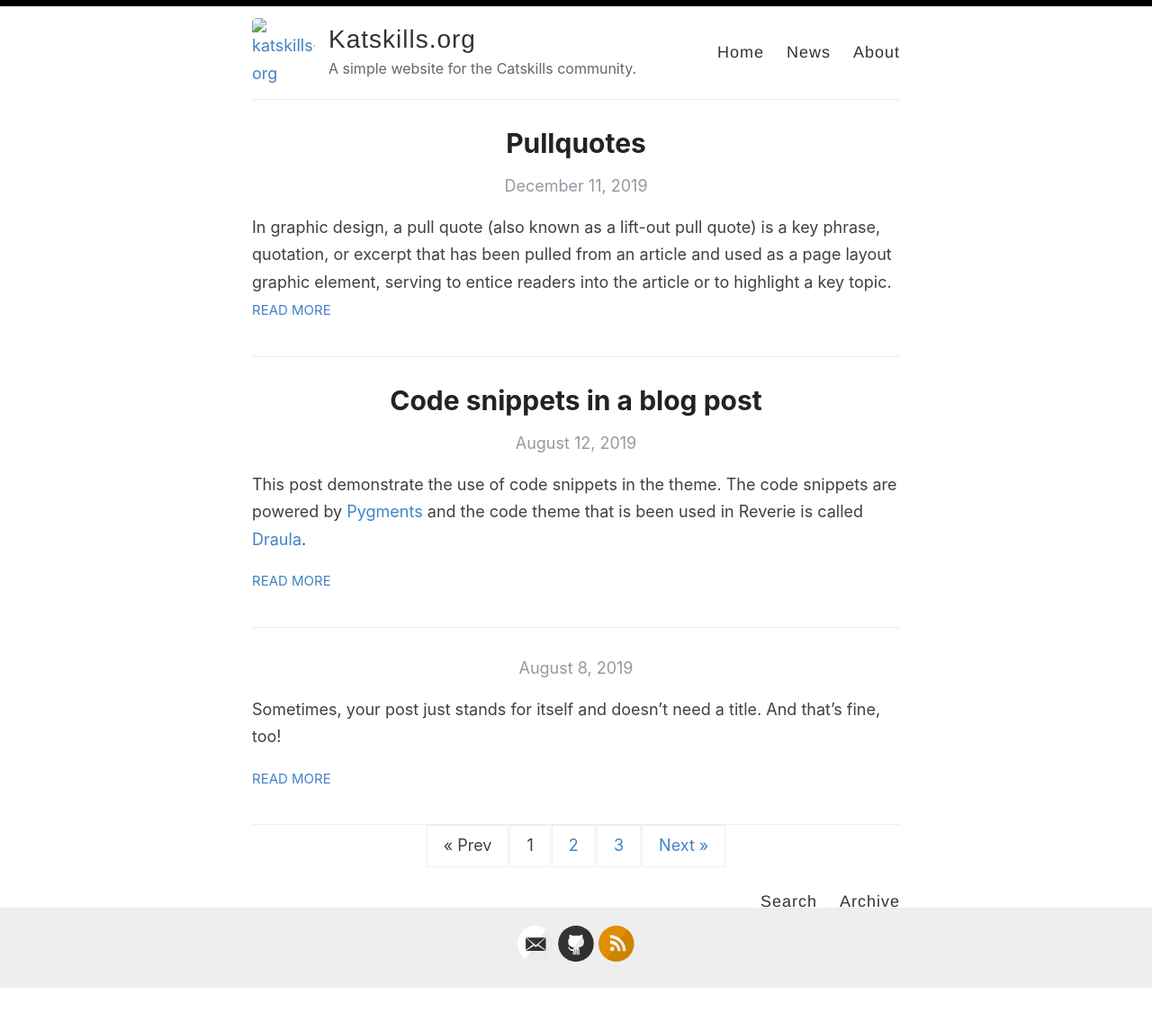
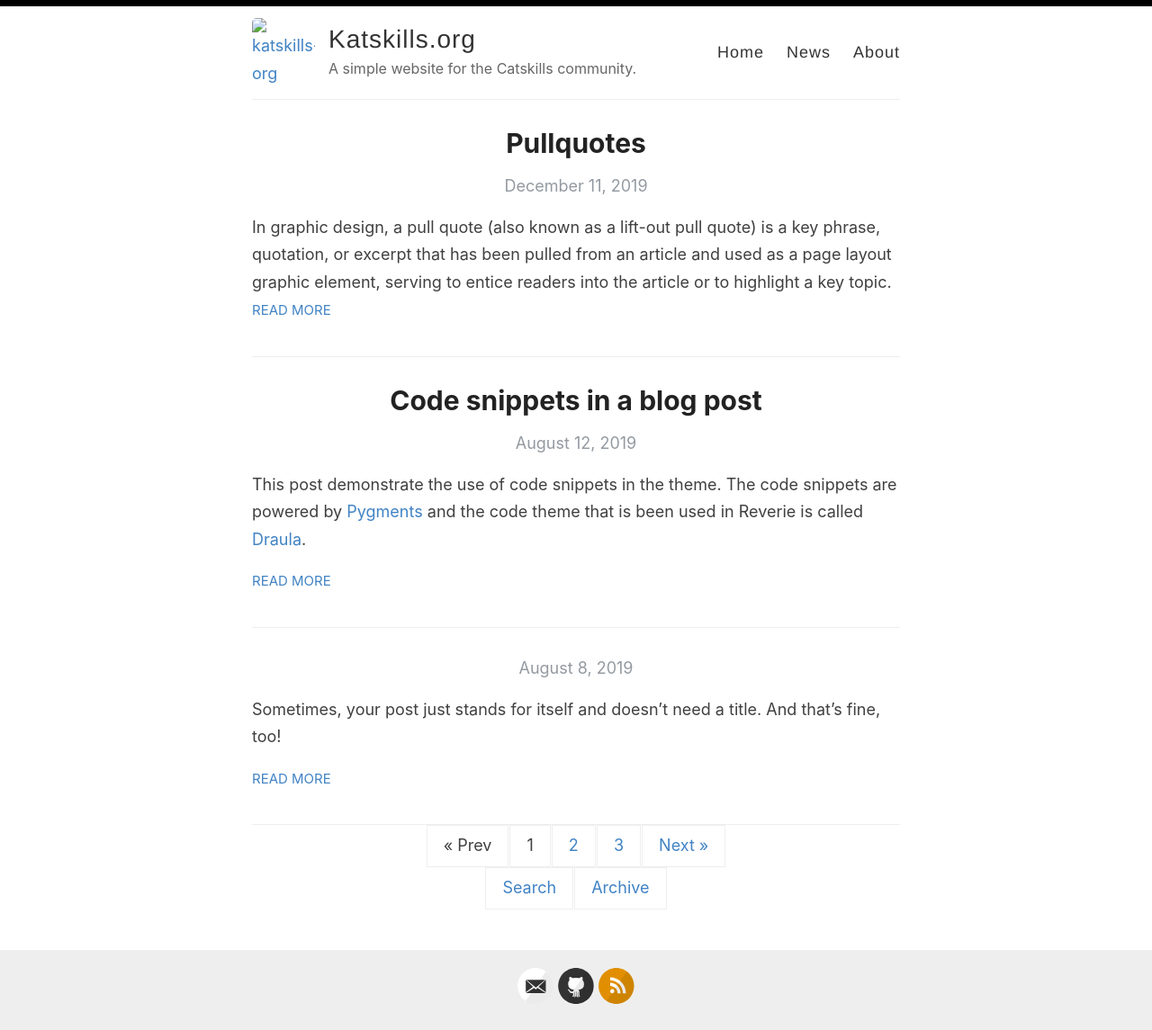
Before and after one commit to katskillskat/katskills-org, a Jekyll site: the page built from news/index.html, in a window 1280 px wide. Shown: the whole page at 90% size. Built offline with Jekyll 4.4.1, drawn with Linux system fonts in a browser that asks for light colours; the list of posts is cut into pages by our own code; before the commit the page ends 1099 px from its top, so only the background shows below that.

Commit message:
Fixing search and archive styling

```diff
--- a/news/index.html
+++ b/news/index.html
@@ -46,8 +46,8 @@ layout: default
     {% endif %}
   </div>
   {% endif %}
-  <nav>
+  <div class="pagination">
     <a href="{{ site.baseurl }}/search">Search</a>
     <a href="{{ site.baseurl }}/archive">Archive</a>
-  </nav>
+  </div>
 </div>
```
